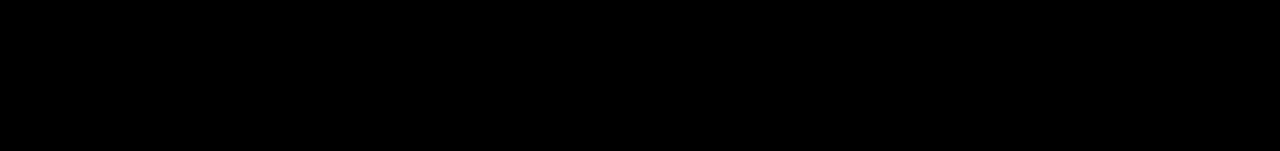
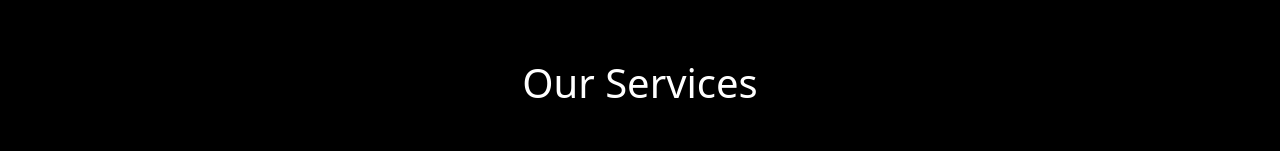
Before and after one commit to UnifiedUplift/-ABC-Company, a Next.js app: page / in a window 1280 px wide. Shown: the part 711-862 px from the top of the page. Built offline with nearby package versions, Linux system fonts and the light colour scheme.

Commit message:
removed our services animation

```diff
--- a/components/Services.jsx
+++ b/components/Services.jsx
@@ -23,7 +23,7 @@
   ]
   return (
     <section className='screen-max-width'>
-      <h2 className='text-[40px] text-bold text-center opacity-0 translate-y-10'>Our Services</h2>
+      <h2 className='text-[40px] text-bold text-center '>Our Services</h2>
       <div className='flex py-10 px-2 w-full justify-center md:justify-between items-center flex-col md:flex-row '>
         {
           services?.map((data, i) => (
```
